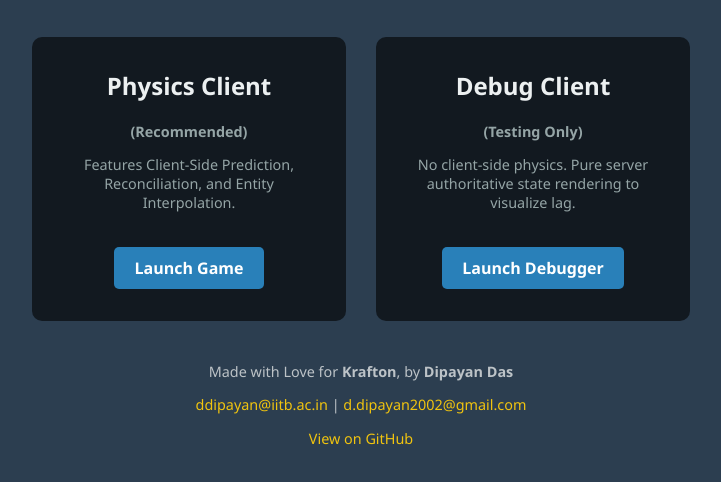
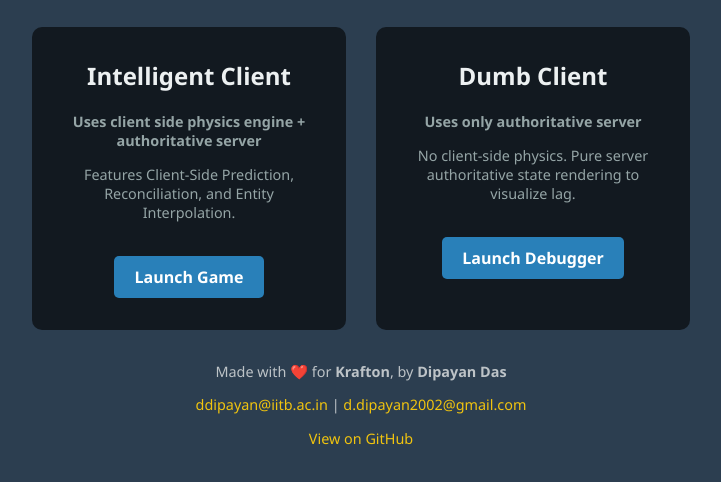
Before and after one commit to dd-002/krafton-gamedev, a website: page client/index.html in a window 1280 px wide. Shown: the part 318-800 px from the top of the page, without its empty margins (279-1000 px from the left). Drawn offline with Linux system fonts and the light colour scheme.

Commit message:
nomenclature fix

```diff
--- a/client/index.html
+++ b/client/index.html
@@ -76,22 +76,22 @@
 
     <div class="card-container">
         <div class="card" onclick="location.href='client_physics.html'">
-            <h2>Physics Client</h2>
-            <p><strong>(Recommended)</strong></p>
+            <h2>Intelligent Client</h2>
+            <p><strong>Uses client side physics engine + authoritative server</strong></p>
             <p>Features Client-Side Prediction, Reconciliation, and Entity Interpolation.</p>
             <a href="client_physics.html" class="btn">Launch Game</a>
         </div>
 
         <div class="card" onclick="location.href='client_nophysics.html'">
-            <h2>Debug Client</h2>
-            <p><strong>(Testing Only)</strong></p>
+            <h2>Dumb Client</h2>
+            <p><strong>Uses only authoritative server</strong></p>
             <p>No client-side physics. Pure server authoritative state rendering to visualize lag.</p>
             <a href="client_nophysics.html" class="btn">Launch Debugger</a>
         </div>
     </div>
 
     <footer>
-        <p>Made with Love for <strong>Krafton</strong>, by <strong>Dipayan Das</strong></p>
+        <p>Made with ❤️ for <strong>Krafton</strong>, by <strong>Dipayan Das</strong></p>
         <p>
             <a href="mailto:ddipayan@iitb.ac.in">ddipayan@iitb.ac.in</a> |
             <a href="mailto:d.dipayan2002@gmail.com">d.dipayan2002@gmail.com</a>
```
